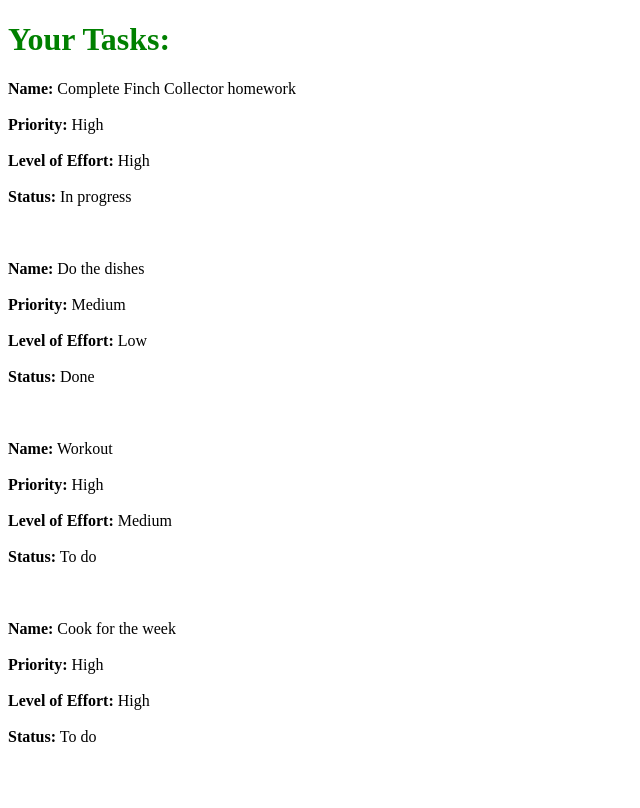
After one commit to kobyrthr/task_app, a Django app: page /yourtasks/ in a window 1280 px wide. The commit adds this page. Shown: the whole page, without its empty margins (0-640 px from the left). Run offline with Django 4.2, Linux system fonts and the light colour scheme.

Commit message:
rendering tasks on the task list page

```diff
--- a/djangotaskapp/settings.py
+++ b/djangotaskapp/settings.py
@@ -11,6 +11,10 @@ https://docs.djangoproject.com/en/4.0/ref/settings/
 """
 
 from pathlib import Path
+import os #important!
+from dotenv import load_dotenv
+load_dotenv()
+
 
 # Build paths inside the project like this: BASE_DIR / 'subdir'.
 BASE_DIR = Path(__file__).resolve().parent.parent
@@ -20,7 +24,7 @@ BASE_DIR = Path(__file__).resolve().parent.parent
 # See https://docs.djangoproject.com/en/4.0/howto/deployment/checklist/
 
 # SECURITY WARNING: keep the secret key used in production secret!
-SECRET_KEY = 'django-insecure-%iz3%5r9)cg_1bcgq*%lk1#0jz7-4lfswa1=cpwk2ott54$&0u'
+SECRET_KEY = str(os.getenv('SECRET_KEY'))
 
 # SECURITY WARNING: don't run with debug turned on in production!
 DEBUG = True
--- /dev/null
+++ b/main_app/static/scripts/app.js
@@ -0,0 +1 @@
+console.log("sanity check")
--- /dev/null
+++ b/main_app/static/styles/styles.css
@@ -0,0 +1,3 @@
+h1 {
+    color: green;
+}
--- a/main_app/templates/about.html
+++ b/main_app/templates/about.html
@@ -1,4 +1,4 @@
 {% extends 'base.html' %}
 {% block content %}
-    <h1>Home</h1>
+    <h1>About Page</h1>
 {% endblock %}
--- a/main_app/templates/base.html
+++ b/main_app/templates/base.html
@@ -1,9 +1,12 @@
+{% load static %}
 <!DOCTYPE html>
 <html lang="en">
 <head>
     <meta charset="UTF-8">
     <meta http-equiv="X-UA-Compatible" content="IE=edge">
     <meta name="viewport" content="width=device-width, initial-scale=1.0">
+    <link rel="stylesheet" href="{% static 'styles/styles.css' %}" />
+    <script src="{% static 'scripts/app.js' %}" defer></script>
 </head>
 <body>
     {% block content %}
--- /dev/null
+++ b/main_app/templates/yourtasks.html
@@ -0,0 +1,10 @@
+{% extends 'base.html' %}
+{% block content %}
+    <h1>Your Tasks:</h1>
+    {% for task in tasks %}
+    <strong>Name:</strong> {{task.name}} <br><br>
+    <strong>Priority:</strong> {{task.priority}}<br><br>
+    <strong>Level of Effort:</strong> {{task.loe}}<br><br>
+    <strong>Status:</strong> {{task.status}}<br><br><br><br>
+    {% endfor %}
+{% endblock %}
--- a/main_app/urls.py
+++ b/main_app/urls.py
@@ -4,6 +4,6 @@ from . import views
 
 urlpatterns = [
         path('', views.Home.as_view(), name="home"),
-        path('about/',views.About.as_view(), name="about")
-
+        path('about/',views.About.as_view(), name="about"),
+        path('yourtasks/', views.YourTasks.as_view(),name="yourtasks")
 ]
--- a/main_app/views.py
+++ b/main_app/views.py
@@ -1,3 +1,4 @@
+from multiprocessing import context
 from django.shortcuts import render
 from django.views import View
 from django.http import HttpResponse
@@ -5,8 +6,26 @@ from django.views.generic.base import TemplateView
 # Create your views here.
 
 class Home(TemplateView):
-    template_name='home.html'
-
-
+    template_name="home.html"
 class About(TemplateView):
     template_name="about.html"
+class YourTasks(TemplateView):
+    template_name="yourtasks.html"
+
+    def get_context_data(self, **kwargs):
+        context = super().get_context_data(**kwargs)
+        context["tasks"] = tasks
+        return context
+
+class Task:
+    def __init__(self,name,priority,loe,status):
+        self.name = name
+        self.priority = priority
+        self.loe = loe
+        self.status = status
+tasks = [
+Task("Complete Finch Collector homework","High","High","In progress"),
+Task("Do the dishes","Medium","Low","Done"),
+Task("Workout","High","Medium","To do"),
+Task("Cook for the week","High","High","To do")
+]
```
Also changed, not shown: main_app/templates/home.html (+4 -12 lines), 1 other file.
